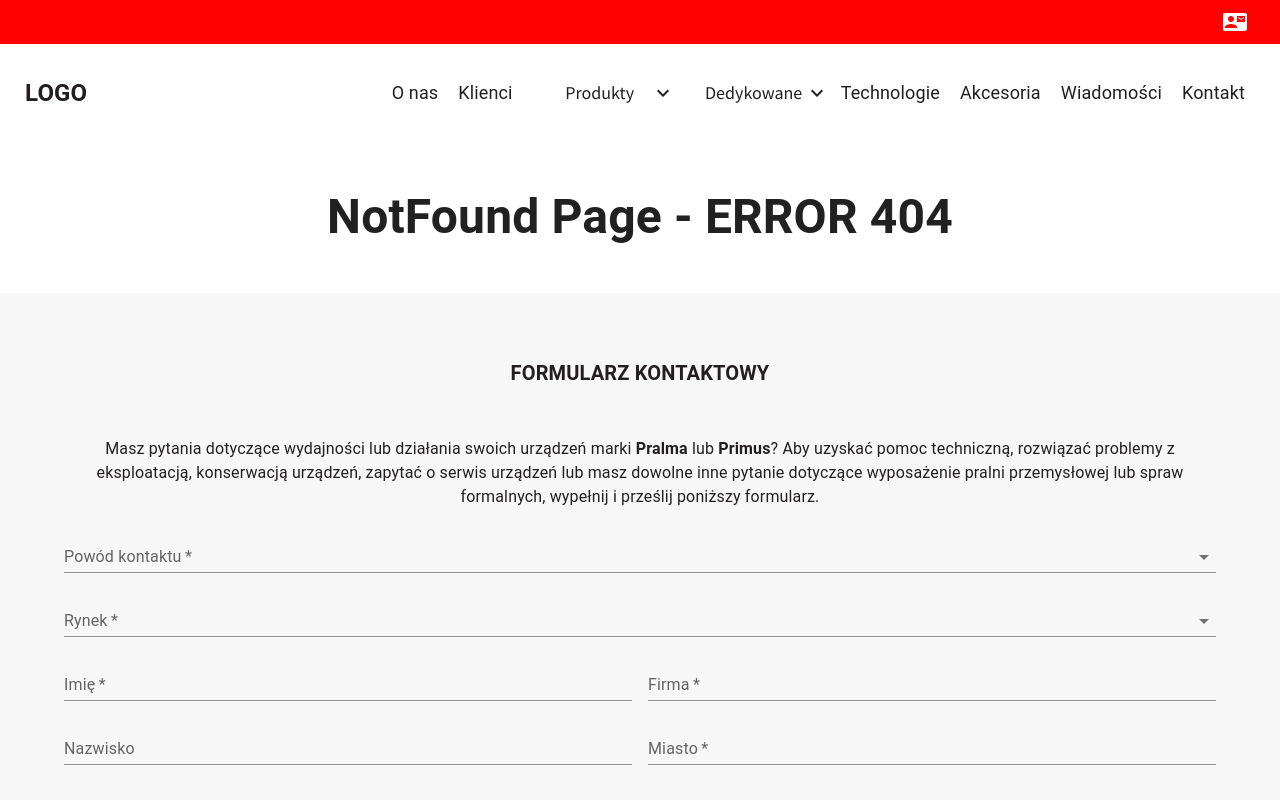
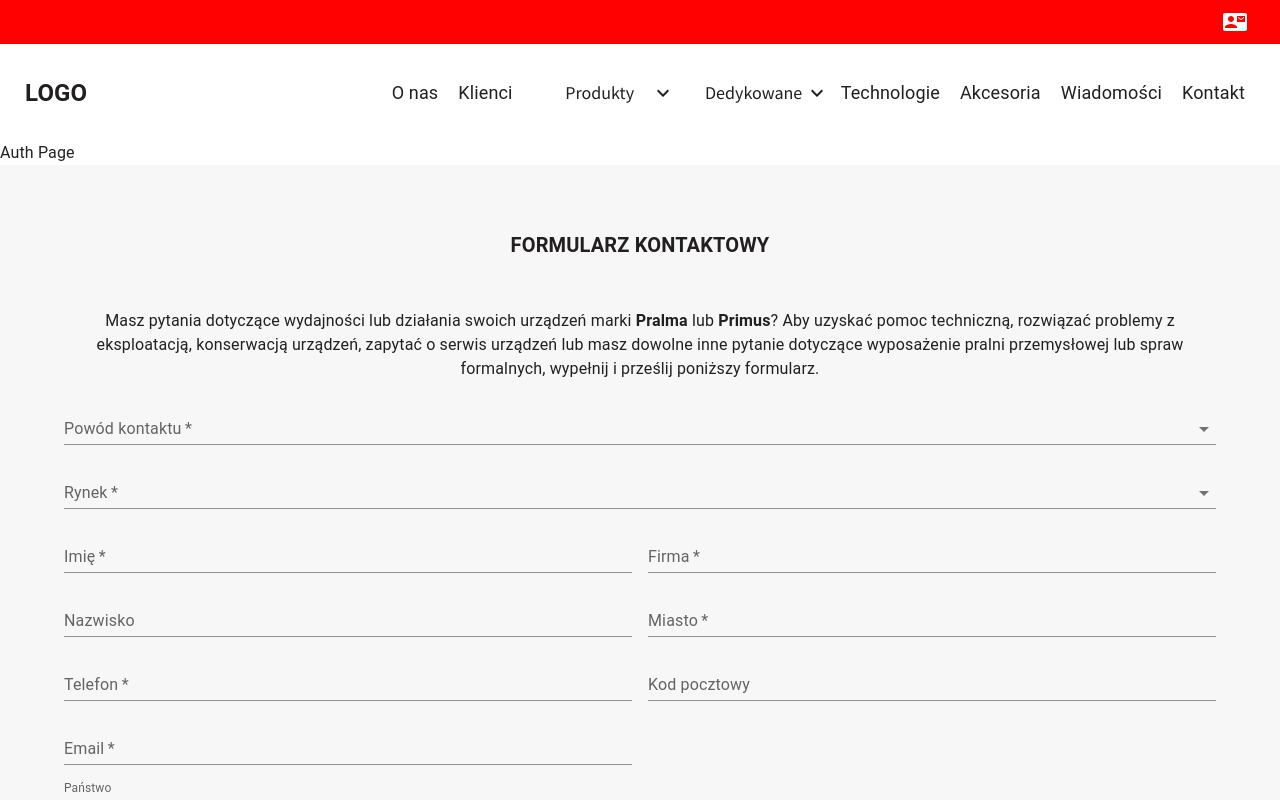
Before and after one commit to krystek77/react-website-client-side, a React (Create React App) app: page /autoryzacja in a window 1280 px wide. Built offline with nearby package versions, Linux system fonts and the light colour scheme.

Commit message:
Aadd an authentication page

```diff
--- a/src/App.js
+++ b/src/App.js
@@ -4,7 +4,7 @@ import './index.css';
 
 import Layout from './components/Layout/Layout';
 
-import {Home,About,Customers,Products, DedicatedSolutions, Technologies,AdditionalEquipment,News,Contact,NotFound} from './pages';
+import {Home,About,Customers,Products, DedicatedSolutions, Technologies,AdditionalEquipment,News,Contact,Auth,NotFound} from './pages';
 
 const App = () => {
   return (
@@ -18,6 +18,7 @@ const App = () => {
           <Route path="/dodatkowe-wyposazenie" component={AdditionalEquipment} />
           <Route path="/wiadomosci" component={News} />
           <Route path="/kontakt" component={Contact} />
+          <Route path="/autoryzacja" component={Auth}/>
           <Route path="/" exact component={Home} />
           <Route component={NotFound} />
         </Switch>
--- /dev/null
+++ b/src/pages/Auth.js
@@ -0,0 +1,11 @@
+import React from 'react';
+import useStyles from './styles';
+
+function Auth(){
+    const classes = useStyles();
+
+    return (
+        <div className={classes['page']}>Auth Page</div>
+    )
+}
+export default Auth;
--- a/src/pages/index.js
+++ b/src/pages/index.js
@@ -7,4 +7,5 @@ export {default as Technologies} from './Technologies';
 export {default as AdditionalEquipment} from './AdditionalEquipment';
 export {default as News} from './News';
 export {default as Contact} from './Contact';
+export {default as Auth} from './Auth';
 export {default as NotFound} from './404';
```
